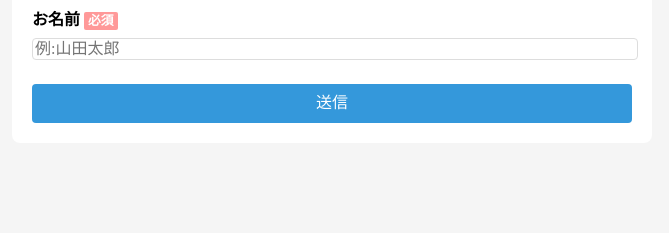
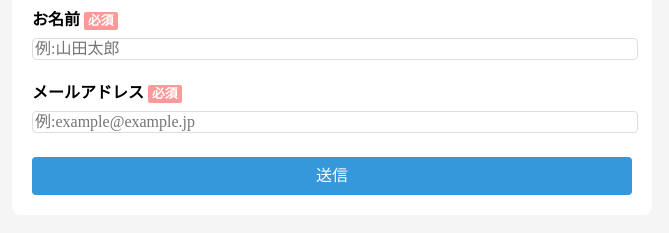
Before and after one commit to Yuto299/tomosta-form, a plain HTML site: page index.html in a window 1280 px wide. Shown: the part 113-346 px from the top of the page, without its empty margins (308-977 px from the left). Drawn offline with Linux system fonts and the light colour scheme.

Commit message:
メールアドレス入力欄

```diff
--- a/index.html
+++ b/index.html
@@ -14,6 +14,10 @@
           <label for="myname">お名前<span class="required">必須</span></label>
           <input type="text" id="myname" name="myname" placeholder="例:山田太郎" required />
         </div>
+        <div class="form-group">
+          <label for="email">メールアドレス<span class="required">必須</span></label>
+          <input type="email" id="email" name="email" placeholder="例:example@example.jp" required />
+        </div>
 
         <button type="submit">送信</button>
       </form>
```
